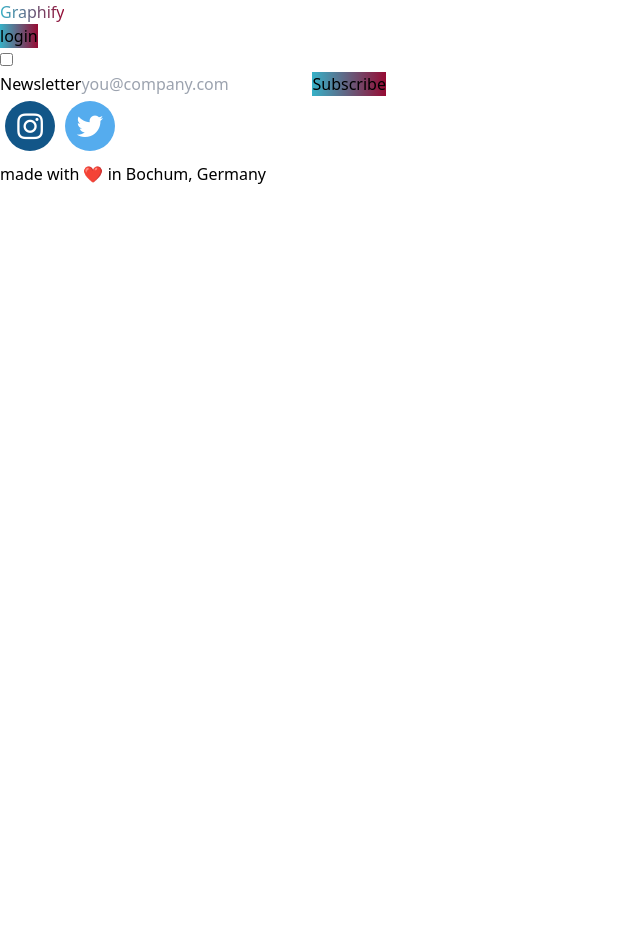
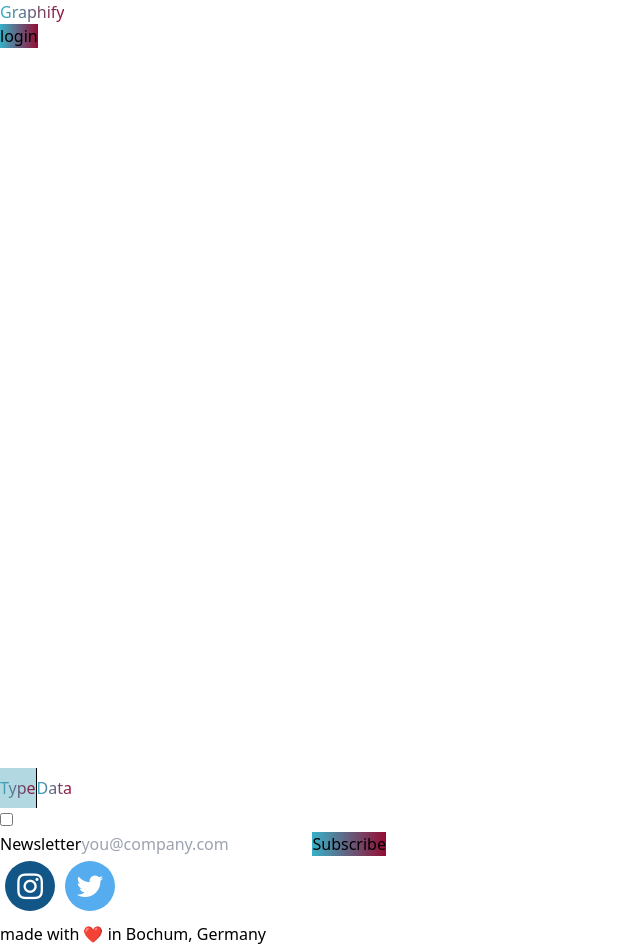
Before and after one commit to JannMallek/graphify, a React (Vite) app: page / in a window 1280 px wide. Shown: the whole page, without its empty margins (0-640 px from the left). Before the commit the page ends 800 px from the top, so only its background shows below. Built offline with nearby package versions, Linux system fonts and the light colour scheme.

Commit message:
designed Terminal Buttons

```diff
--- a/package.json
+++ b/package.json
@@ -10,6 +10,7 @@
     "preview": "vite preview"
   },
   "dependencies": {
+    "gsap": "^3.12.2",
     "react": "^18.2.0",
     "react-dom": "^18.2.0"
   },
--- a/src/App.jsx
+++ b/src/App.jsx
@@ -1,15 +1,22 @@
 import { useState } from 'react'
 import './App.css'
 import Header from './Header.jsx'
-import Bottom from './Bottom.jsX'
+import Bottom from './Bottom.jsx'
+import Canvas from './Canvas.jsx'
+import Terminal from './Terminal.jsx'
 
 function App() {
+
+  const [canvas, setCanvas] = useState(null)
 
   return (
     <>
       <Header/>
+      <div className='flex justify-between mx-8'>
+        <Canvas canvas={canvas}/>
+        <Terminal change={setCanvas}/>
+      </div>
       <Bottom/>
-      <script type="text/javascript" src="https://cdnjs.buymeacoffee.com/1.0.0/button.prod.min.js" data-name="bmc-button" data-slug="jannnmallek" data-color="#FFDD00" data-emoji=""  data-font="Inter" data-text="Buy me a coffee" data-outline-color="#000000" data-font-color="#000000" data-coffee-color="#ffffff" ></script>
     </>
   )
 }
--- a/src/Bottom.jsx
+++ b/src/Bottom.jsx
@@ -2,7 +2,7 @@ import React from 'react'
 
 export default function Bottom() {
   return (
-    <nav className='bg-slate-900 w-full text-white flex justify-around fixed bottom-0'>
+    <nav className='bg-slate-900 w-full text-white flex justify-around  absolute'>
       <div>
         <form action="https://api.web3forms.com/submit" method="POST" id="form">
           <input type="hidden" name="access_key" value="76aab1e9-62d5-448a-883e-536b95091da0" />
@@ -26,7 +26,7 @@ export default function Bottom() {
         <a href="#" className="fa fa-twitter"></a>
         </div>
       </div>
-        <h2 className='pl-8 text-sm fixed bottom-0 right-4'>made with ❤️ in Bochum, Germany</h2>
+        <h2 className='pl-8 text-sm  self-end '>made with ❤️ in Bochum, Germany</h2>
 
     </nav>
   )
--- /dev/null
+++ b/src/Canvas.jsx
@@ -0,0 +1,7 @@
+import React from 'react'
+
+export default function Canvas() {
+  return (
+    <canvas className='canvas mb-8'></canvas>
+  )
+}
--- a/src/Header.jsx
+++ b/src/Header.jsx
@@ -2,9 +2,9 @@ import React from 'react'
 
 export default function Header() {
   return (
-    <nav className='fixed top-0 left-0 flex justify-between w-full  pt-4 px-8'>
+    <nav className=' top-0  left-0 flex justify-between w-full  pt-4 px-8'>
         <h3 className='text-2xl h-24 font-semibold lg:text-4xl lg:font-bold text-bg flex items-center'><div>Graphify</div></h3>
-        <button className='mr-2   flex items-center'><div className=' btn-bg py-3 px-8 lg:text-lg rounded-lg  '>login</div></button>
+        <button className='mr-2   flex items-center'><div className=' text-white btn-bg py-3 px-8 lg:text-lg rounded-lg  '>login</div></button>
     </nav>
   )
 }
--- /dev/null
+++ b/src/Terminal.jsx
@@ -0,0 +1,67 @@
+import React, { useEffect, useRef } from 'react'
+import { gsap } from 'gsap'
+
+export default function Terminal() {
+    const container = useRef()
+ useEffect(()=>{
+    gsap.to(container.current, {autoAlpha:1}) //fouc
+        createTween(".hover.first", ".btn-flex.first")
+        createTween(".hover.second", ".btn-flex.second")
+
+
+        let activeButton = 1
+        document.querySelectorAll(".btn-flex").forEach((button, index)=>{
+            button.addEventListener("click", ()=>{
+                console.log("go")
+                if(activeButton != index){
+                    document.querySelector(".active").classList.remove("active")
+                    activeButton = index
+                    let btn = activeButton!=1 ? ".first" : ".second"
+                    document.querySelector(btn).classList.add("active")
+
+                }
+
+            })
+        })
+ }, [])
+
+  return (
+    <div className='terminal bg-slate-50 my-8 rounded-xl'>
+        <div ref={container} className='flex  rounded-xl' >
+            <button className='btn-flex active first text-2xl  flex justify-center font-bold  bg-gray-300'><div className='text-bg'>Type</div><span className='hover first'></span></button>
+            <button className='btn-flex  second text-2xl  flex justify-center font-bold  bg-gray-300'><div className='text-bg'>Data</div><span className='hover second'></span></button>
+        </div>
+    </div>
+  )
+}
+
+function createTween(hover, target){
+    const {top, bottom, left, right } =document.querySelector(target).getBoundingClientRect()
+    const hoverElement = document.querySelector(hover)
+    gsap.set(hover, {scaleX:0, transformOrigin:"left center"})
+    const tl = gsap.timeline({paused:true, defaults:{duration:0.5}, delay:0.2})
+    let exitTime = 0
+
+    tl.to(hover, {scaleX:1.1})
+    .addPause("exit")
+    exitTime = tl.duration()
+    tl.to(hover, {x: 500})
+
+
+    let btn = document.querySelector(target)
+
+    btn.addEventListener("mouseenter", () => {
+        if(tl.time() < exitTime){
+          tl.play()
+        } else {
+          tl.restart()
+        }
+      })
+
+      btn.addEventListener("mouseleave", () => {
+            tl.reverse()
+      })
+
+
+
+}
--- a/src/index.css
+++ b/src/index.css
@@ -2,6 +2,7 @@
 @tailwind components;
 @tailwind utilities;
 
+/* Header and bottom */
 .btn-bg{
     background: linear-gradient(90deg, #36B1C7, #960B33);
     transition: all .25s ease-out;
@@ -15,6 +16,39 @@
     -webkit-text-fill-color: transparent;
 }
 
-.btn-bg:hover{
-    scale: 1.05;
+
+/* Canvas and Terminal */
+.canvas{
+    width: 66%;
+    height: 90vh;
 }
+
+.terminal{
+    width: 33%;
+}
+
+.hover {
+    left: -10%;
+    top: 0;
+    width: 100%;
+    height: 100%;
+    background:rgba(40, 40, 41, 0.158);
+    position:absolute;
+  }
+
+.btn-flex{
+
+    position: relative;
+    cursor:pointer;
+    overflow:hidden;
+    flex: 50%;
+    @apply py-2;
+}
+
+.btn-flex:first-child{
+    border-right: solid 1px ;
+}
+
+.active{
+  background: #419fb767;
+}
```
Also changed, not shown: 1 other file (tests, documents, lock files or other folders).
